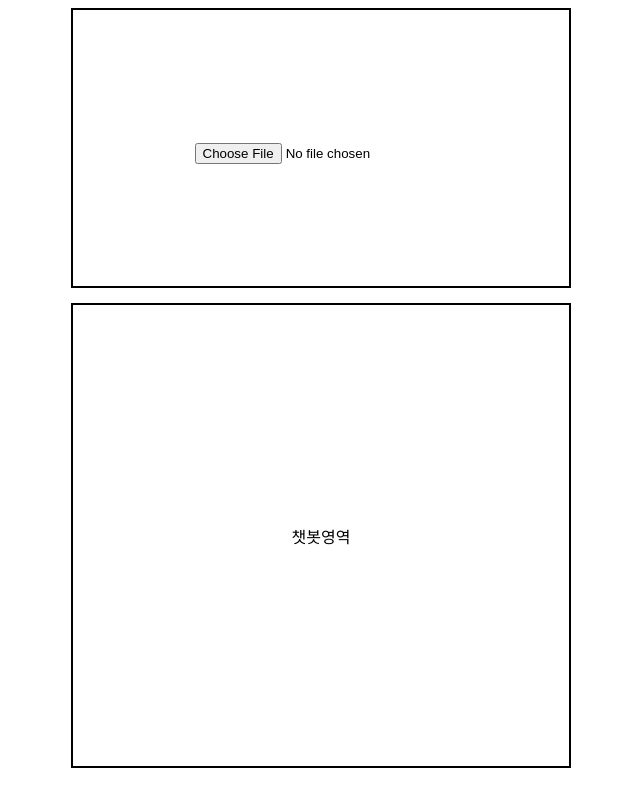
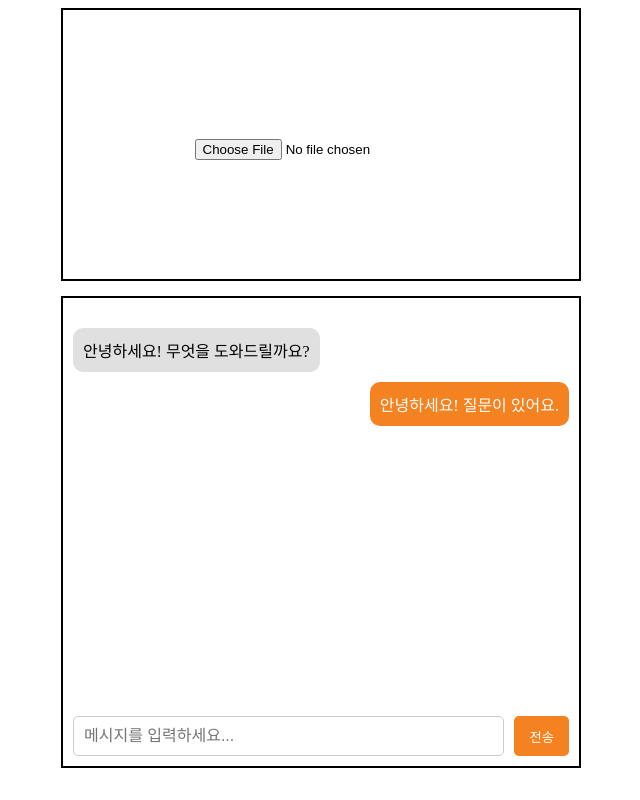
Before and after one commit to Imjieunn/client, a React (Create React App) app: page / in a window 1280 px wide. Shown: the whole page, without its empty margins (319-959 px from the left). Built offline with nearby package versions, Linux system fonts and the light colour scheme.

Commit message:
feat : chatting UI

```diff
--- a/src/pages/Main/components/Chat.js
+++ b/src/pages/Main/components/Chat.js
@@ -1,17 +1,123 @@
+import { useState, useEffect, useRef } from "react";
 import styled from "styled-components";
 
 const Chat = () => {
-  return <ChatContainer>챗봇영역</ChatContainer>;
+  const [messages, setMessages] = useState([
+    { type: "gpt", text: "안녕하세요! 무엇을 도와드릴까요?" },
+    { type: "user", text: "안녕하세요! 질문이 있어요." },
+  ]);
+  const [inputText, setInputText] = useState("");
+  const messagesEndRef = useRef(null);
+
+  const handleSendMessage = () => {
+    if (inputText.trim() === "") return;
+
+    const newMessage = { type: "user", text: inputText };
+    setMessages([...messages, newMessage]);
+    setInputText("");
+  };
+
+  const handleKeyDown = (e) => {
+    if (e.nativeEvent.isComposing) return;
+    if (e.key === "Enter") {
+      handleSendMessage();
+    }
+  };
+
+  useEffect(() => {
+    messagesEndRef.current?.scrollIntoView({ behavior: "smooth" });
+  }, [messages]);
+
+  return (
+    <ChatContainer>
+      <MessagesContainer>
+        {messages.map((msg, index) => (
+          <Message key={index} type={msg.type}>
+            {msg.text}
+          </Message>
+        ))}
+        <div ref={messagesEndRef} />
+      </MessagesContainer>
+      <InputContainer>
+        <ChatInput
+          type="text"
+          value={inputText}
+          onChange={(e) => setInputText(e.target.value)}
+          onKeyDown={handleKeyDown}
+          placeholder="메시지를 입력하세요..."
+        />
+        <SendButton onClick={handleSendMessage}>전송</SendButton>
+      </InputContainer>
+    </ChatContainer>
+  );
 };
 
 export default Chat;
 
 const ChatContainer = styled.div`
   display: flex;
-  justify-content: center;
+  flex-direction: column;
+  justify-content: space-between;
   align-items: center;
   border: 2px solid black;
   flex-grow: 2;
   width: 100%;
   height: 100%;
+  padding: 10px;
 `;
+
+const MessagesContainer = styled.div`
+  flex-grow: 1;
+  width: 100%;
+  display: flex;
+  flex-direction: column;
+  gap: 10px;
+  padding: 20px;
+
+  max-height: 400px; // 🔹 최대 높이 설정 (원하는 크기로 조정 가능)
+  overflow-y: auto; // 🔹 내용이 많아지면 스크롤 추가
+`;
+
+const Message = styled.div`
+  max-width: 70%;
+  padding: 10px;
+  border-radius: 10px;
+  word-break: break-word;
+  background-color: ${(props) =>
+    props.type === "gpt" ? "#e0e0e0" : "#F58220"};
+  color: ${(props) => (props.type === "gpt" ? "#000" : "#fff")};
+  align-self: ${(props) => (props.type === "gpt" ? "flex-start" : "flex-end")};
+`;
+
+const InputContainer = styled.div`
+  display: flex;
+  width: 100%;
+  gap: 10px;
+`;
+
+const ChatInput = styled.input`
+  flex-grow: 1;
+  padding: 10px;
+  border: 1px solid #ccc;
+  border-radius: 5px;
+  font-size: 16px;
+
+  outline: none;
+  &:focus {
+    border: 2px solid #f58220;
+    box-shadow: 0 0 5px rgba(245, 130, 32, 0.5);
+  }
+`;
+
+const SendButton = styled.button`
+  padding: 10px 15px;
+  background-color: #f58220;
+  color: white;
+  border: none;
+  border-radius: 5px;
+  cursor: pointer;
+
+  &:hover {
+    background-color: #cb6015;
+  }
+`;
--- a/src/pages/Main/components/Image.js
+++ b/src/pages/Main/components/Image.js
@@ -36,6 +36,7 @@ const ImageContainer = styled.div`
   height: 60%;
   position: relative;
   overflow: hidden;
+  padding: 0 10px;
 `;
 
 const ImageInput = styled.input`
```
